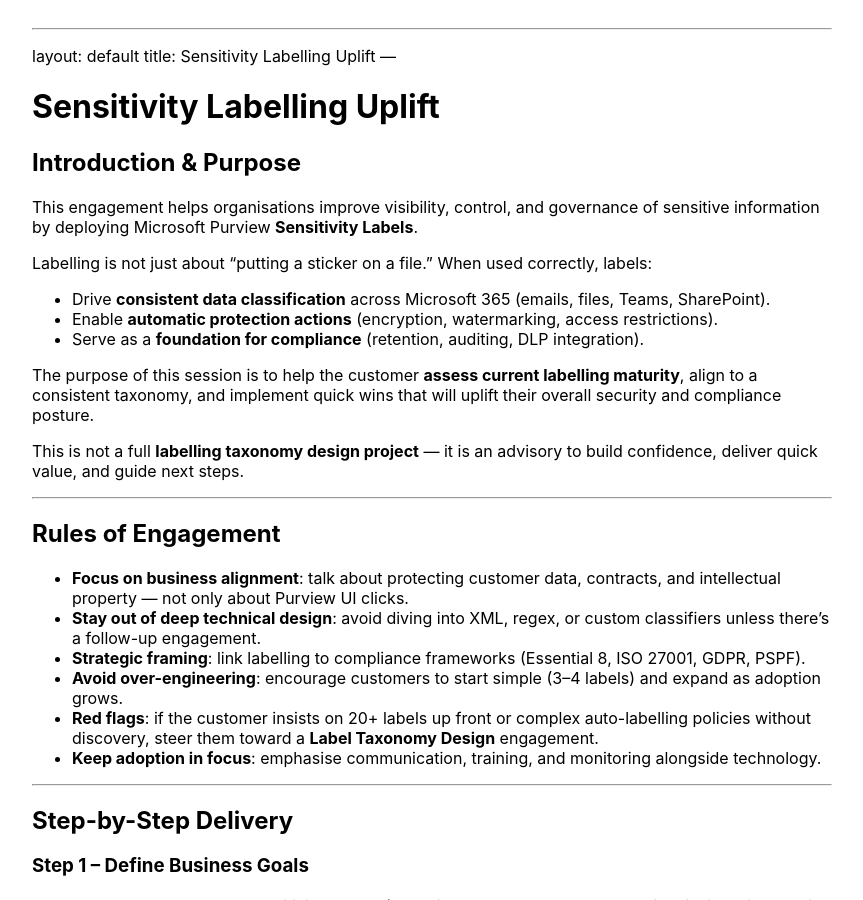
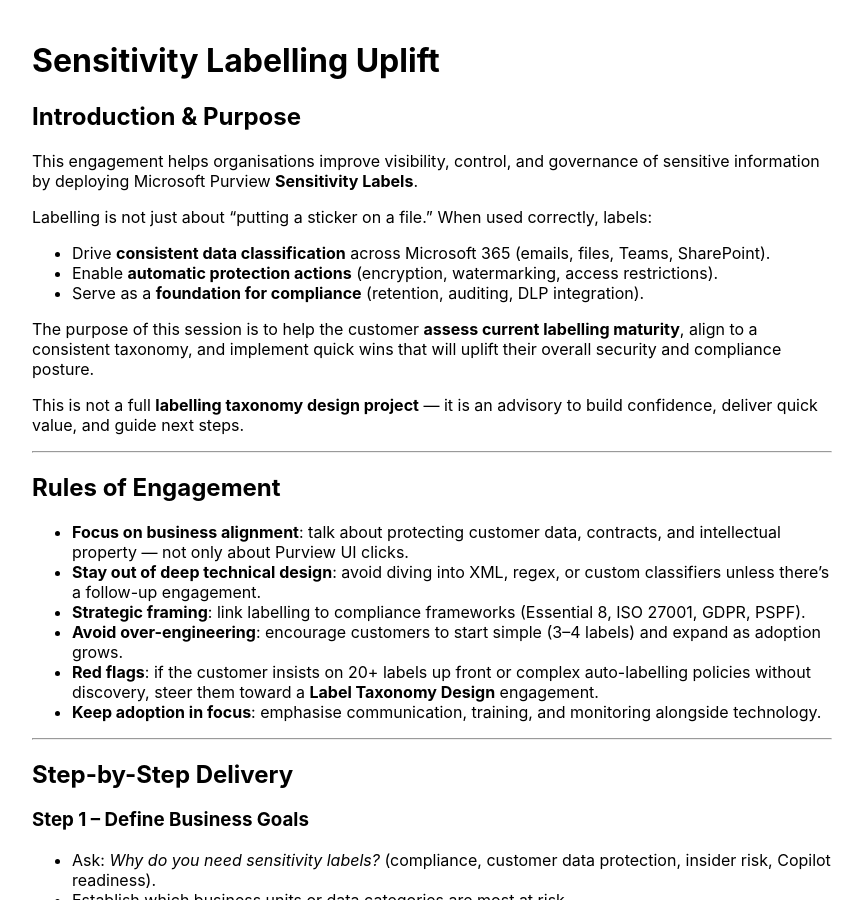
Before and after one commit to annathan/EngageSquared, a Jekyll site: the page built from Sensitivity_Labelling_Uplift.md, in a window 1280 px wide and 900 px high. Shown: the whole window, without its empty margins (208-1071 px from the left). Built offline with Jekyll 4.4.1, drawn with Linux system fonts in a browser that asks for light colours; our own code applies the rules of GitHub Pages for plain Markdown files.

Commit message:
Update Sensitivity_Labelling_Uplift.md

```diff
--- a/Sensitivity_Labelling_Uplift.md
+++ b/Sensitivity_Labelling_Uplift.md
@@ -1,8 +1,5 @@
 
----
-layout: default
-title: Sensitivity Labelling Uplift
----
+
 # Sensitivity Labelling Uplift
 
 ## Introduction & Purpose
```
